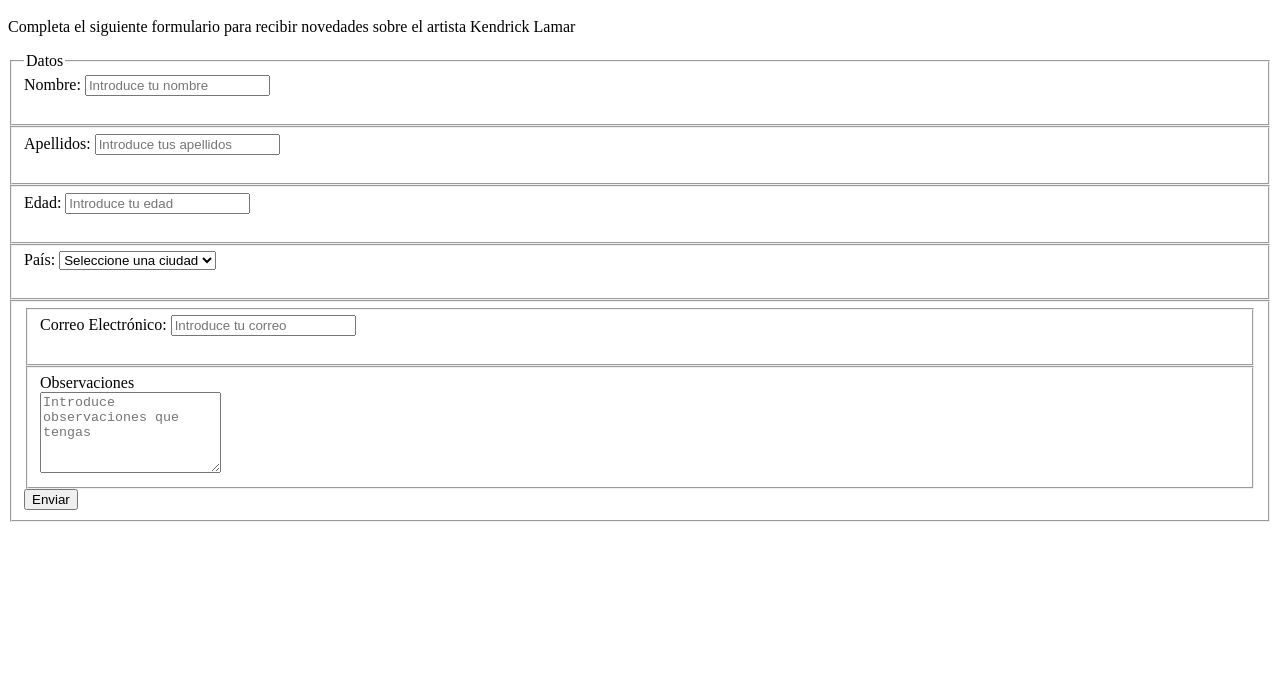
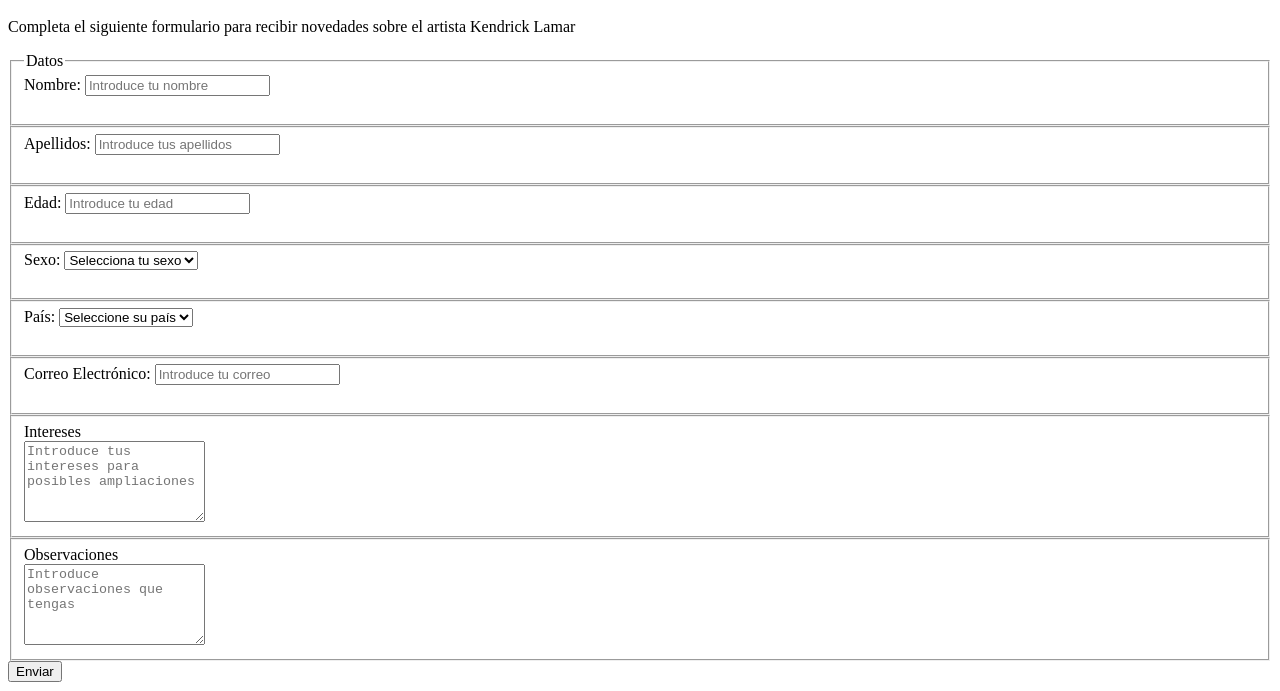
Before and after one commit to aitorarroyo10/ArroyoAitor_ASIX1_0373_AE3_MySpoti, a plain HTML site: page newsletter/formulario.html in a window 1280 px wide. Shown: the part 109-800 px from the top of the page. Drawn offline with Linux system fonts and the light colour scheme.

Commit message:
Formulario newsletter modificado con mejoras, correcciones y agregados

```diff
--- a/newsletter/formulario.html
+++ b/newsletter/formulario.html
@@ -54,17 +54,53 @@
 
         <fieldset>
 
+            <label for="sexo">Sexo:</label>
+
+            <select id="sexo" name="edad">
+
+                <option value="" selected>Selecciona tu sexo</option>
+
+                <option value="masculino">Masculino</option>
+
+                <option value="femenino">Femenino</option>
+
+                <option value="otro">Otro</option>
+
+            </select>
+
+            <br>
+
+            <br>
+
+        </fieldset>
+
+        <fieldset>
+
             <label for="pais">País:</label>
 
             <select id="pais" name="pais">
 
-                <option value="" selected>Seleccione una ciudad</option>
+                <option value="" selected>Seleccione su país</option>
 
                 <option value="España">España</option>
+
+                <option value="Argentina">Canadá</option>
+
+                <option value="Argentina">Estados Unidos</option>
 
                 <option value="Argentina">Argentina</option>
 
                 <option value="Reino Unido">Reino Unido</option>
+
+                <option value="Reino Unido">Italia</option>
+
+                <option value="Reino Unido">Alemania</option>
+
+                <option value="Reino Unido">Portugal</option>
+
+                <option value="Reino Unido">Francia</option>
+
+                <option value="Reino Unido">Rusia</option>
 
                 <option value="Otros">Otro</option>
 
@@ -78,11 +114,21 @@
 
         <fieldset>
 
-        <fieldset>
-
             <label for="correo">Correo Electrónico:</label>
 
             <input type="email" id="correo" name="correo" placeholder="Introduce tu correo"><br><br>
+
+        </fieldset>
+
+        <fieldset>
+
+            <label for="intereses">Intereses</label>
+
+                <br>
+
+                <textarea id="intereses" name="intereses" placeholder="Introduce tus intereses para posibles ampliaciones" rows="5" cols="20"></textarea>
+
+                <br>
 
         </fieldset>
 
```
